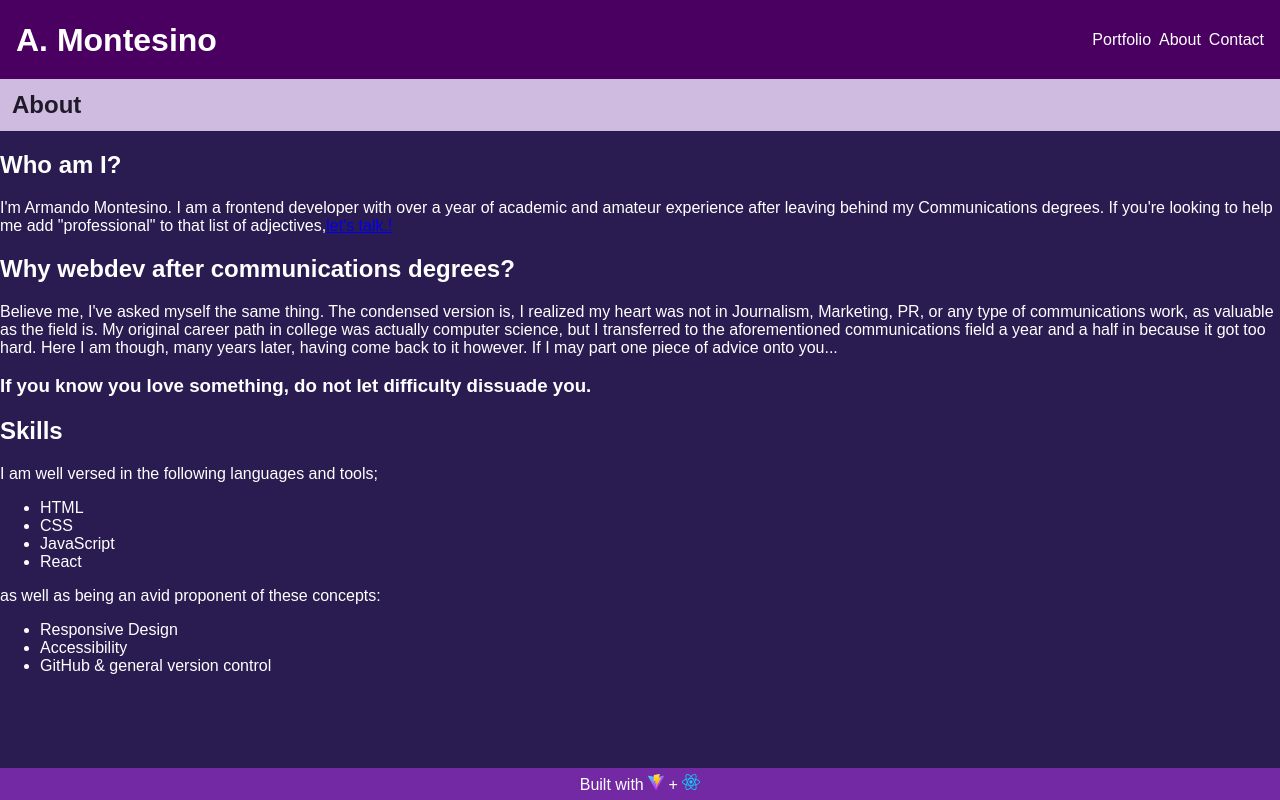
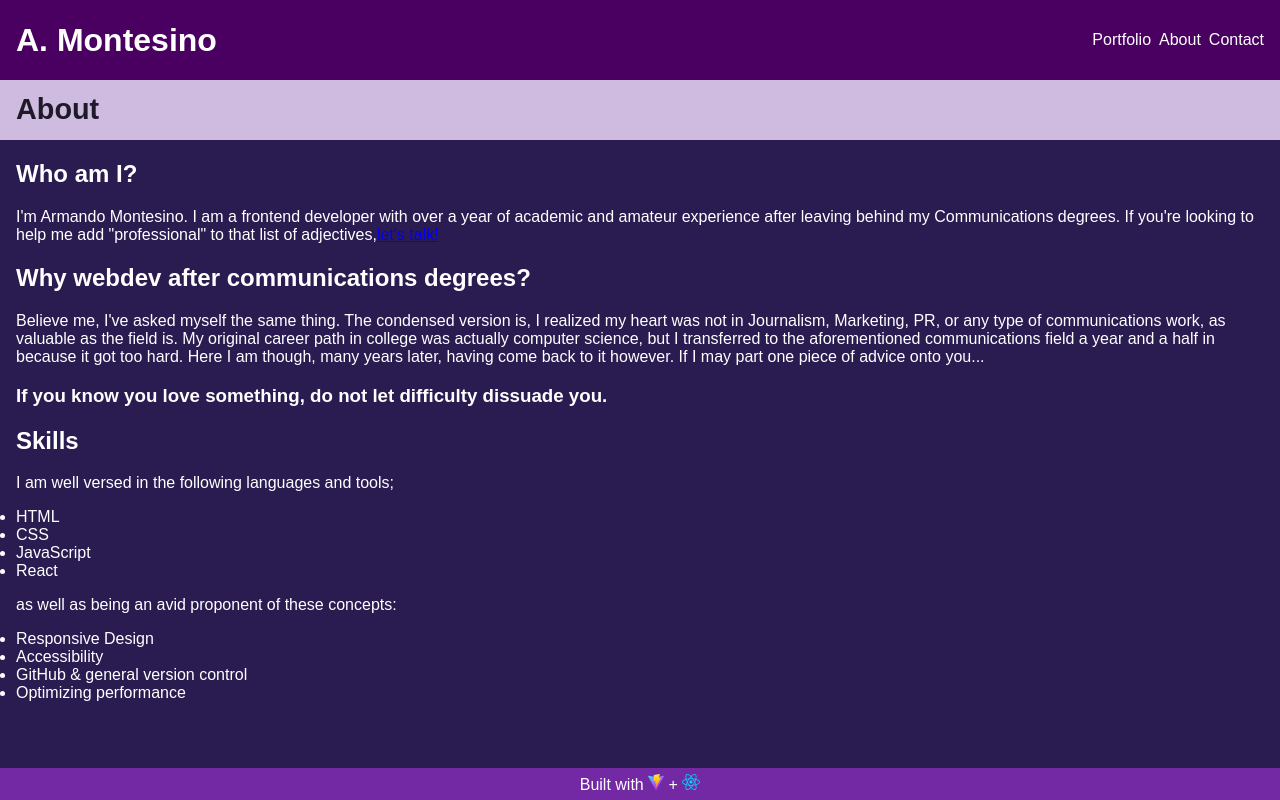
Before and after one commit to amontesino/portfolio, a React (Vite) app: page /about in a window 1280 px wide. Built offline with nearby package versions, Linux system fonts and the light colour scheme; a web font is replaced by a local one.

Commit message:
added some general page styling, fixed position on header/footer

```diff
--- a/src/index.css
+++ b/src/index.css
@@ -11,7 +11,6 @@ html {
 
 .header {
   display: flex;
-  position: absolute;
   top: 0;
   left: 0;
   right: 0;
@@ -50,7 +49,6 @@ html {
   display: flex;
   justify-content: center;
   align-items: center;
-  position: absolute;
   bottom: 0;
   right: 0;
   left: 0;
@@ -65,14 +63,33 @@ html {
 
 /* General page stylings */
 
+.header,
+.footer {
+  position: fixed;
+  z-index: 1;
+}
+
 .page-section {
   padding-top: 3.7em;
 }
 
+.page-section > * {
+  padding: 0 1rem;
+}
+
+/* .page-section h2,
+.page-section h3,
+.page-section p,
+.page-section ul {
+  padding: 0 1em;
+} */
+
 .page-head {
   position: relative;
+  font-size: 1.8em;
+  padding-top: 0.5em;
+  padding-bottom: 0.5em;
   background: #CFBAE0;
-  padding: 0.5em;
   color: #1e1a29;
   width: auto;
 }
--- a/src/pages/About.jsx
+++ b/src/pages/About.jsx
@@ -4,15 +4,15 @@ import { NavLink } from 'react-router-dom'
 export default function About() {
     return (
         <>
-            <section className="page-section">
+            <main className="page-section">
                 <h1 className="page-head">About</h1>
                 <h2>Who am I?</h2>
                 <p>I'm <span className="strong">Armando Montesino.</span> I am a frontend developer with over a year of academic and amateur experience after leaving behind my Communications degrees. If you're looking to help me add "professional" to that list of adjectives,
-                    <NavLink
+                     <NavLink
                         className="paragraph-link"
                         to="../contact"
                     >
-                        let's talk.!
+                        let's talk!
                     </NavLink>
                 </p>
                 <h2>Why webdev after communications degrees?</h2>
@@ -31,8 +31,9 @@ export default function About() {
                     <li>Responsive Design</li>
                     <li>Accessibility</li>
                     <li>GitHub & general version control</li>
+                    <li>Optimizing performance</li>
                 </ul>
-            </section>
+            </main>
         </>
     )
 }
--- a/src/pages/Contact.jsx
+++ b/src/pages/Contact.jsx
@@ -3,9 +3,9 @@ import React from 'react'
 export default function Contact() {
     return (
         <>
-            <section className="page-section">
+            <main className="page-section">
                 <h1 className="page-head">Contact</h1>
-            </section>
+            </main>
         </>
     )
 }
--- a/src/pages/Portfolio.jsx
+++ b/src/pages/Portfolio.jsx
@@ -3,17 +3,15 @@ import React from 'react'
 export default function Portfolio() {
     return (
         <>
-            <section className="page-section">
-                <main>
+            <main className="page-section">
                 <h1 className="page-head">Portfolio</h1>
                 <h2>Personal projects</h2>
                 <p>Coming soon... ;)</p>
                 <h2>Scrimba projects</h2>
                 <p>These were projects that I made during my time in the<a href="https://scrimba.com">Scrimba bootcamp.</a> I highly recommend the service, you don't just get a balanced curriculum of HTML, CSS, JS and React, but you also get access to a wonderful community of fellow students and supportive leadership. The projects listed speak to both my skills as a developer and the quality of the Scrimba course material.</p>
                 <h2>Smaller components</h2>
-                    <p>These may fall into above categories, but are smaller projects that can easily fit onto a section.</p>
+                <p>These may fall into above categories, but are smaller projects that can easily fit onto a main.</p>
             </main>
-            </section>
         </>
     )
 }
```
Lines whose indentation alone changed are shown as unchanged.
